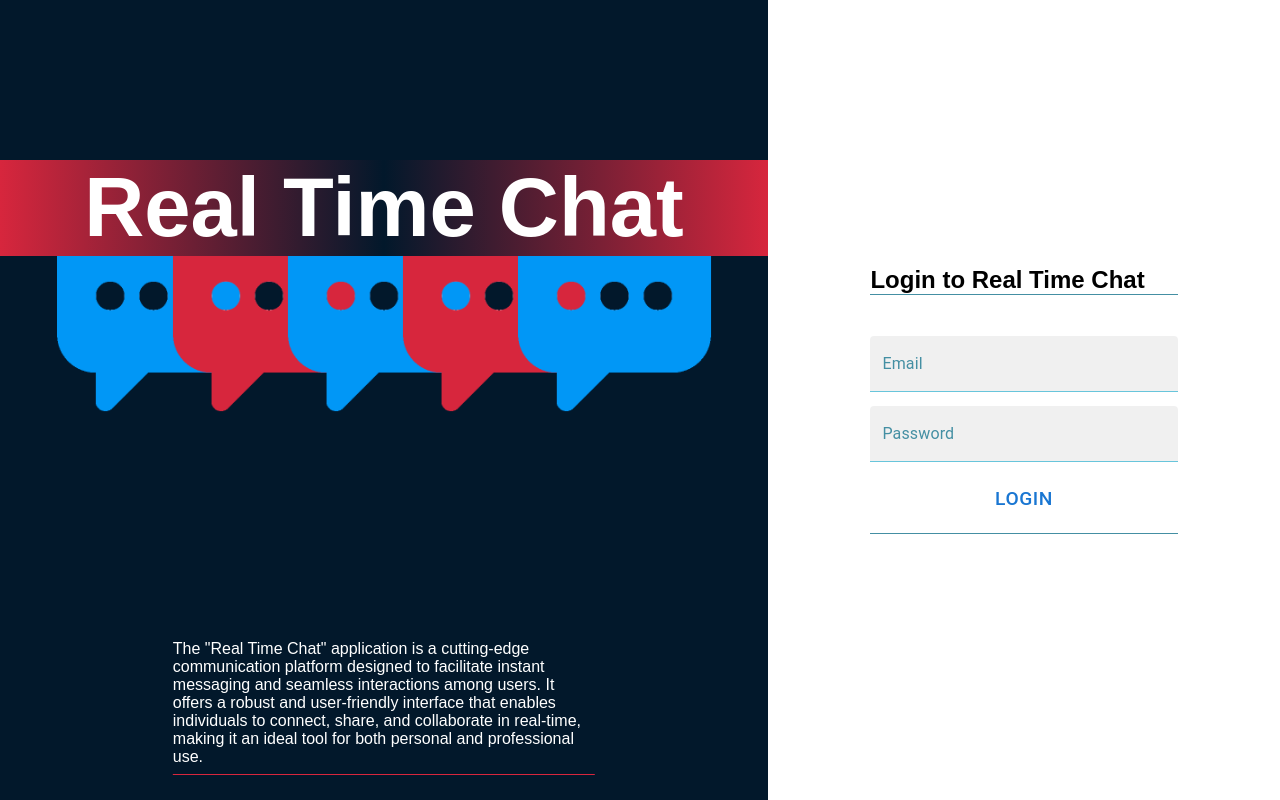
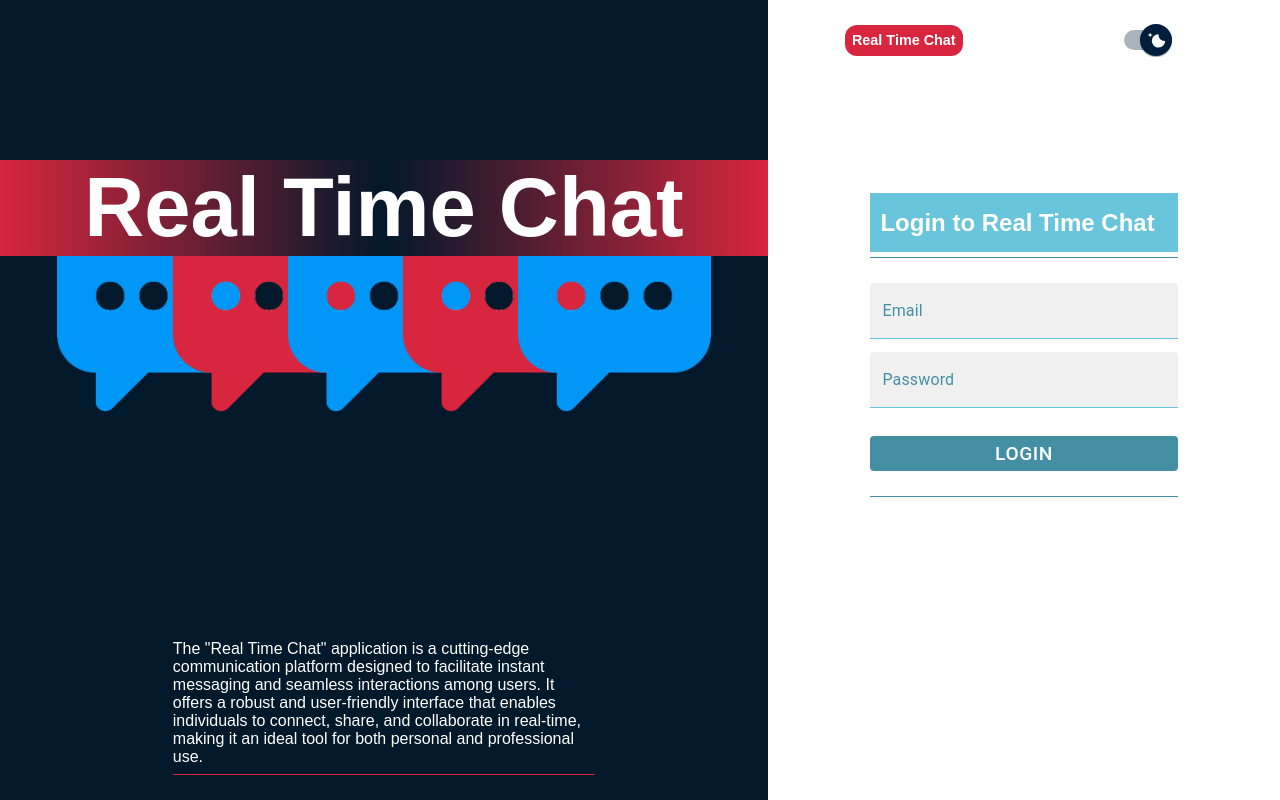
Before and after one commit to BulandaK/real-time-chat-ui, a React (Vite) app: page /login in a window 1280 px wide. Built offline with nearby package versions, Linux system fonts and the light colour scheme.

Commit message:
improve Login and Register page

```diff
--- a/src/pages/LoginPage/LoginPage.css
+++ b/src/pages/LoginPage/LoginPage.css
@@ -5,15 +5,18 @@
   display: flex;
   flex-direction: column;
   align-items: center;
-  justify-content: center;
+  /* justify-content: center; */
 }
-
-
 
 .login-title {
   /* background-color: aqua; */
-  /* margin-top: 20%; */
+  margin-top: 25%;
   width: 60%;
+  padding: 3% 0 3% 10px;
+
+  color: white;
+  background: #68c5db;
+  margin-bottom: 1%;
 }
 
 .login-form {
@@ -28,18 +31,17 @@
   /* background-color: #68c5db; */
 }
 
-.login-form>div {
+.login-form > div {
   width: 100%;
   height: 8%;
 }
 
-.login-form>div:nth-child(1) {
+.login-form > button {
   margin-top: 5%;
+  width: 100%;
+  height: 15%;
+  font-size: 1.2rem;
+
+  color: #fff;
+  background-color: #448fa3;
 }
-
-.login-form>button {
-  margin-top: 5%;
-  width: 30%;
-  height: 7%;
-  font-size: 1.2rem;
-}
--- a/src/pages/LoginPage/LoginPage.tsx
+++ b/src/pages/LoginPage/LoginPage.tsx
@@ -49,6 +49,11 @@ const LoginPage = () => {
 
   return (
     <div className="login-container">
+      <div className="reg-toggle">
+        <h3>Real Time Chat</h3>
+
+        <ToggleTheme />
+      </div>
       <h2 className="login-title">Login to Real Time Chat</h2>
 
       <form onSubmit={handleSubmit(onSubmit)} className="login-form">
--- a/src/pages/RegisterPage/RegisterPage.css
+++ b/src/pages/RegisterPage/RegisterPage.css
@@ -14,21 +14,23 @@
   display: flex;
   align-items: center;
   justify-content: space-between;
-  /* border-bottom: 1px solid #448fa3; */
-  /* background-color: #448fa3; */
 }
-.reg-toggle > div:nth-child(1) {
-  display: flex;
-  justify-content: space-between;
-  width: 32%;
-  /* background-color: #448fa3; */
+.reg-toggle h3 {
+  color: white;
+  background: #d7263d;
+  font-size: 0.9rem;
+  border-radius: 12px;
+  padding: 2%;
 }
 
 .reg-form-title {
-  margin-top: 21%;
-  /* height: 20%; */
+  margin-top: 20%;
   width: 70%;
-  /* background-color: #448fa3; */
+  padding: 3% 0 3% 10px;
+
+  color: white;
+  background: #68c5db;
+  margin-bottom: 1%;
 }
 
 .reg-form {
--- a/src/pages/RegisterPage/RegisterPage.tsx
+++ b/src/pages/RegisterPage/RegisterPage.tsx
@@ -4,7 +4,6 @@ import { styled } from "@mui/material/styles";
 import "./RegisterPage.css";
 import { useForm, SubmitHandler } from "react-hook-form";
 import ToggleTheme from "../../components/ToggleTheme/ToggleTheme";
-import ChatIcon from "@mui/icons-material/Chat";
 
 type Inputs = {
   name: string;
@@ -57,10 +56,7 @@ const RegisterPage = () => {
   return (
     <div className="reg-container">
       <div className="reg-toggle">
-        <div>
-          <h3>Real Time Chat</h3>
-          <ChatIcon />
-        </div>
+        <h3>Real Time Chat</h3>
 
         <ToggleTheme />
       </div>
```
